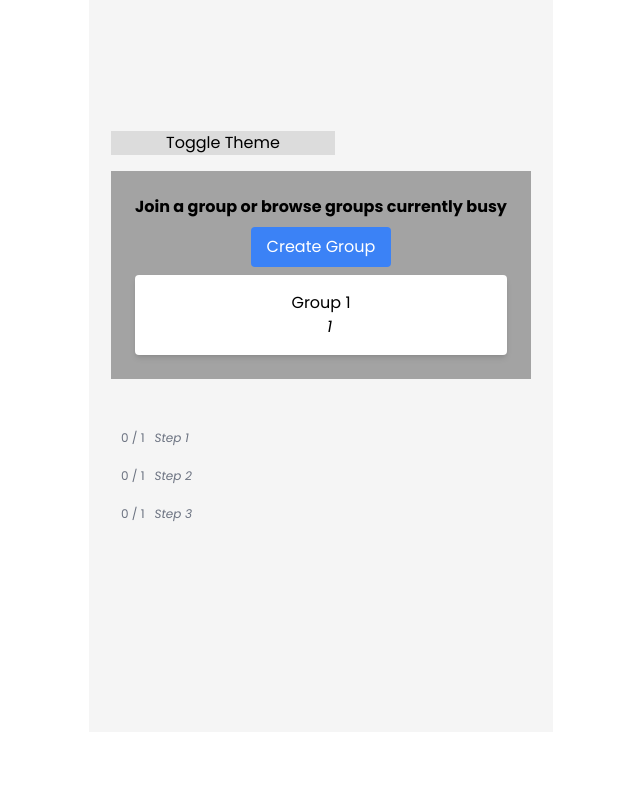
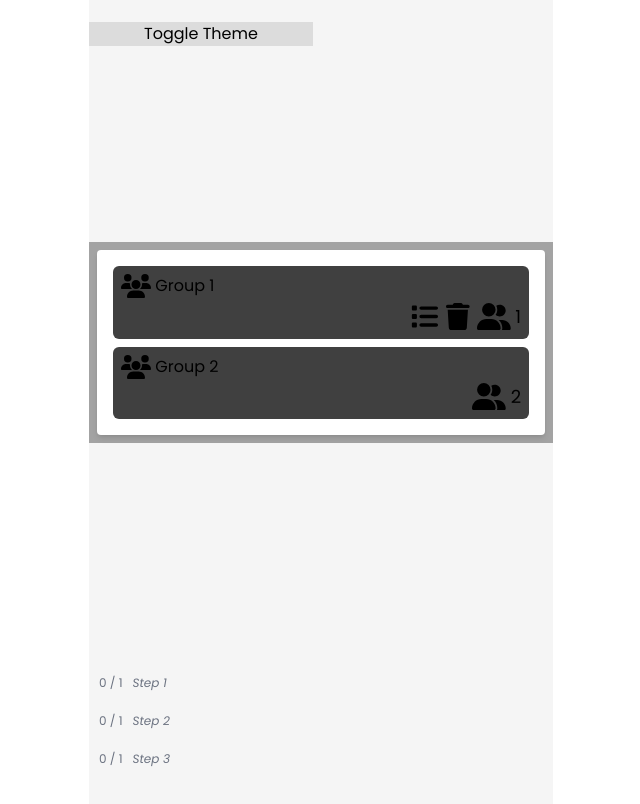
Before and after one commit to solareon/slrn_groups, a React (Vite) app in the folder web/: page / in a window 1280 px wide. Shown: the top 804 px of the page, without its empty margins (319-959 px from the left). Built offline with nearby package versions, Linux system fonts and the light colour scheme.

Commit message:
more ui stuff

```diff
--- a/web/package.json
+++ b/web/package.json
@@ -4,6 +4,8 @@
     "private": true,
     "homepage": "./",
     "dependencies": {
+        "@fortawesome/free-solid-svg-icons": "^6.5.2",
+        "@fortawesome/react-fontawesome": "^0.2.2",
         "@testing-library/jest-dom": "^5.17.0",
         "@testing-library/react": "^13.4.0",
         "@testing-library/user-event": "^13.5.0",
--- a/web/src/App.tsx
+++ b/web/src/App.tsx
@@ -3,6 +3,8 @@ import GroupDashboard from "./components/GroupDashboard";
 import JoinGroup from "./components/JoinGroup";
 import PlayerList from "./components/PlayerList";
 import GroupJob from "./components/GroupJob";
+import { useGroupStore } from "./storage/GroupStore";
+import { useGroupJobStepStore } from "./storage/GroupJobStepStore";
 import { GroupJobStep } from "./types/GroupJobStep";
 import { Group } from "./types/Group";
 import { useNuiEvent } from "./hooks/useNuiEvent";
@@ -12,8 +14,6 @@ const devMode = !window?.["invokeNative"];
 
 const App = () => {
     const [theme, setTheme] = useState("light");
-    const [notificationText, setNotificationText] =
-        useState("Notification text");
     const appDiv = useRef(null);
 
     const {
@@ -30,25 +30,8 @@ const App = () => {
         useCamera,
     } = window as any;
 
-    const initialSteps: GroupJobStep[] = [
-        { id: 1, name: "Step 1", isDone: false },
-        { id: 2, name: "Step 2", isDone: false },
-        { id: 3, name: "Step 3", isDone: false },
-    ];
-
-    const [groups, setGroups] = useState<Group>([
-        {
-            id: 1,
-            status: "open",
-            GName: "Group 1",
-            GPass: "password",
-            Users: 1,
-            leader: 1,
-            members: [{ name: "Larry", CID: "ABCD1234", Player: 1 }],
-            stage: initialSteps,
-            ScriptCreated: false,
-        },
-    ]);
+    const { groups, setGroups } = useGroupStore();
+    const { groupJobSteps } = useGroupJobStepStore();
 
     const createGroup = () => {
         const newGroup = {
@@ -59,7 +42,7 @@ const App = () => {
             Users: 1,
             leader: 1,
             members: [{ name: "Larry", CID: "ABCD1234", Player: 1 }],
-            stage: initialSteps,
+            stage: groupJobSteps,
             ScriptCreated: false,
         };
         setGroups([...groups, newGroup]);
@@ -135,10 +118,6 @@ const App = () => {
         });
     }, [theme]);
 
-    useEffect(() => {
-        if (notificationText === "") setNotificationText("Notification text");
-    }, [notificationText]);
-
     const toggleTheme = () => {
         setTheme(theme === "dark" ? "light" : "dark");
         console.log(theme);
@@ -147,27 +126,20 @@ const App = () => {
     return (
         <AppProvider>
             <div
-        className={`h-screen w-full flex items-center justify-center flex-wrap bg-background-primary-light dark:bg-background-primary-dark font-poppins ${devMode ? "" : "hidden"}`}
+                className="grid grid-cols-1 size-full items-center justify-center bg-background-primary-light dark:bg-background-primary-dark font-poppins text-center gap-4"
                 ref={appDiv}
                 data-mode={theme}
             >
-        <div className="w-full h-full flex flex-col items-center justify-center gap-12">
-        <div className="flex flex-col text-center gap-4">
                 <button
                     onClick={toggleTheme}
                     className="w-56 h-13 bg-background-highlight-light dark:bg-background-highlight-dark text-text-primary-light dark:text-text-primary-dark rounded-m"
                 >
                     Toggle Theme
                 </button>
-          <GroupDashboard
-          groups={groups}
-          createGroup={createGroup}
-          />
+                <GroupDashboard groups={groups} createGroup={createGroup} />
                 <JoinGroup />
                 <PlayerList />
-          <GroupJob initialSteps={initialSteps} />
-        </div>
-        </div>
+                <GroupJob />
             </div>
         </AppProvider>
     );
--- a/web/src/components/DataHandler.tsx
+++ b/web/src/components/DataHandler.tsx
@@ -1,13 +1,16 @@
-import React from 'react';
-import { useNuiEvent } from '../hooks/useNuiEvent';
-import { usePlayerDataStore } from '../storage/PlayerDataStore';
+import React from "react";
+import { useNuiEvent } from "../hooks/useNuiEvent";
+import { usePlayerDataStore } from "../storage/PlayerDataStore";
+import { useGroupStore } from "../storage/GroupStore";
 
 const DataHandler: React.FC = () => {
-  const { setPlayerData } = usePlayerDataStore();
+    const { setPlayerData } = usePlayerDataStore();
+    const { setGroups } = useGroupStore();
 
-  useNuiEvent('LoadPhoneData', setPlayerData);
+    useNuiEvent("loadPlayerData", setPlayerData);
+    useNuiEvent("setGroups", setGroups);
 
-  return null; // This component doesn't render anything
+    return null; // This component doesn't render anything
 };
 
 export default DataHandler;
--- a/web/src/components/GroupDashboard.tsx
+++ b/web/src/components/GroupDashboard.tsx
@@ -2,54 +2,63 @@ import React, { useState } from 'react';
 import CreateGroup from "./CreateGroup";
 import { Group } from '../types/Group';
 import { usePlayerDataStore } from '../storage/PlayerDataStore';
+import { FontAwesomeIcon } from '@fortawesome/react-fontawesome';
+import { faUsers, faList, faTrash, faUserGroup } from '@fortawesome/free-solid-svg-icons';
+
 
 const GroupDashboard = ({ groups, createGroup }) => {
   const { playerData } = usePlayerDataStore();
   const [ showCreateGroup, setShowCreateGroup ] = useState(false);
+  const inGroup = groups.some(group => group.members.some(member => member.Player === playerData.source));
 
   return (
-    <div className="p-6 bg-neutral-400">
+    <div className="p-2 bg-neutral-400">
+      {!inGroup && (
+        <div>
           <div className="text-md font-bold text-text-primary-light dark:text-text-primary-dark">
-      Join a group or browse groups currently busy</div>
+            Join a group or browse groups currently busy
+          </div>
           <button
             onClick={() => setShowCreateGroup(true)}
             className="px-4 py-2 m-2 bg-blue-500 text-white rounded hover:bg-blue-600"
           >
             Create Group
           </button>
-      <div className="max-w-4xl mx-auto bg-white p-4 rounded shadow-md">
+        </div>
+      )}
+      <div className="mx-auto bg-white p-2 rounded shadow-md">
         {Object.keys(groups).map((key) => {
           const element = groups[key];
           let isLeader = element.leader === playerData.source;
-        let isMember = element.members.some(member => member.Player === playerData.source);
+          let isMember = element.members.some((member) => member.Player === playerData.source);
 
           return (
-          <div key={element.id} className="jobcenter-div-job-group">
-            <div className="jobcenter-div-job-group-image">
-              <i className="fas fa-users"></i>
+            <div key={element.id} className="flex flex-row grid grid-rows-2 bg-neutral-700 rounded-md m-2 p-2">
+              <div className="flex justify-start row-span-1">
+                <FontAwesomeIcon icon={faUsers} size="xl" /> &nbsp;{element.GName}
               </div>
-            <div className="jobcenter-div-job-group-body-main">
-              {element.GName}
+              <div className="flex justify-end row-span-1">
                 {isLeader ? (
                   <>
-                  <i id="jobcenter-block-grouped" data-id={element.id} data-pass={element.GPass} className="fas fa-sign-in-alt"></i>
-                  <div className="jobcenter-option-class-body">
-                    <i id="jobcenter-list-group" data-id={element.id} style={{ paddingRight: '5%' }} className="fas fa-list-ul"></i>
-                    <i id="jobcenter-delete-group" data-delete={element.id} className="fas fa-trash-alt"></i>
-                    <i style={{ paddingLeft: '5%', paddingRight: '5%' }} className="fas fa-user-friends"> {element.Users}</i>
+                    <div className="items-center text-lg">
+                      <FontAwesomeIcon icon={faList} size="xl" className="px-1" />
+                      <FontAwesomeIcon icon={faTrash} size="xl" className="px-1" />
+                      <FontAwesomeIcon icon={faUserGroup} size="xl" className="px-1" />
+                      {element.Users}
                     </div>
                   </>
                 ) : (
-                <div className="jobcenter-option-class-body">
+                  <div className="items-center text-lg">
                     {isMember ? (
                       <>
-                      <i id="jobcenter-leave-grouped" data-id={element.id} data-pass={element.GPass} className="fas fa-sign-out-alt" style={{ transform: 'rotate(180deg)' }}></i>
-                      <i id="jobcenter-list-group" data-id={element.id} style={{ paddingRight: '5%' }} className="fas fa-list-ul"></i>
+                        <FontAwesomeIcon icon={faTrash} size="xl" className="px-1" />
+                        <FontAwesomeIcon icon={faUserGroup} size="xl" /> {element.Users}
                       </>
                     ) : (
-                    <i id="jobcenter-join-grouped" data-id={element.id} data-pass={element.GPass} className="fas fa-sign-in-alt"></i>
+                      <>
+                        <FontAwesomeIcon icon={faUserGroup} size="xl" /> {element.Users}
+                      </>
                     )}
-                  <i style={{ paddingLeft: '5%', paddingRight: '5%' }} className="fas fa-user-friends">{element.Users}</i>
                   </div>
                 )}
               </div>
@@ -60,7 +69,7 @@ const GroupDashboard = ({ groups, createGroup }) => {
       {showCreateGroup && (
         <CreateGroup
           onSelect={(groupData) => {
-                        handleCreateGroup(groupData);
+            createGroup(groupData);
             setShowCreateGroup(false);
           }}
           onClose={() => setShowCreateGroup(false)}
--- a/web/src/components/GroupJob.tsx
+++ b/web/src/components/GroupJob.tsx
@@ -2,13 +2,15 @@ import React, { useState } from 'react';
 import clsx from 'clsx';
 import { useNuiEvent } from '../hooks/useNuiEvent';
 import { GroupJobStep } from '../types/GroupJobStep';
+import { useGroupJobStepStore } from '../storage/GroupJobStepStore';
 
 interface GroupJobProps {
   initialSteps: GroupJobStep[];
 }
 
-const GroupJob: React.FC<GroupJobProps> = ({ initialSteps }) => {
-  const [steps, setSteps] = useState<GroupJobStep[]>(initialSteps);
+const GroupJob: React.FC<GroupJobProps> = () => {
+  const { groupJobSteps } = useGroupJobStepStore();
+  const [steps, setSteps] = useState<GroupJobStep[]>(groupJobSteps);
 
   useNuiEvent('updateGroupJobStep', (data: { id: string; isDone: boolean }) => {
     if (!data || !data.id) {
--- /dev/null
+++ b/web/src/storage/GroupJobStepStore.ts
@@ -0,0 +1,16 @@
+import { create } from 'zustand';
+import { GroupJobStep } from '../types/GroupJobStep';
+
+interface GroupJobStepStore {
+    groupJobSteps: GroupJobStep[];
+    setGroupJobSteps: (groupJobSteps: GroupJobStep[]) => void;
+}
+
+export const useGroupJobStepStore = create<GroupJobStepStore>((set) => ({
+  groupJobSteps: [
+    { id: 1, name: "Step 1", isDone: false },
+    { id: 2, name: "Step 2", isDone: false },
+    { id: 3, name: "Step 3", isDone: false },
+  ],
+  setGroupJobSteps: (data) => set({ groupJobSteps: data }),
+}));
--- /dev/null
+++ b/web/src/storage/GroupStore.ts
@@ -0,0 +1,42 @@
+import { create } from "zustand";
+import { Group } from "../types/Group";
+import { GroupJobStep } from "../types/GroupJobStep";
+
+interface GroupStore {
+    groups: Group[];
+    setGroups: (groups: Group[]) => void;
+}
+
+const initialSteps: GroupJobStep[] = [
+    { id: 1, name: "Step 1", isDone: false },
+    { id: 2, name: "Step 2", isDone: false },
+    { id: 3, name: "Step 3", isDone: false },
+];
+
+export const useGroupStore = create<GroupStore>((set) => ({
+    groups: [
+        {
+            id: 1,
+            status: "open",
+            GName: "Group 1",
+            GPass: "password",
+            Users: 1,
+            leader: 1,
+            members: [{ name: "Larry", CID: "ABCD1234", Player: 1 }],
+            stage: initialSteps,
+            ScriptCreated: false,
+        },
+        {
+            id: 2,
+            status: "open",
+            GName: "Group 2",
+            GPass: "password",
+            Users: 2,
+            leader: 2,
+            members: [{ name: "Larry", CID: "ABCD1234", Player: 3 }],
+            stage: initialSteps,
+            ScriptCreated: false,
+        },
+    ],
+    setGroups: (groups) => set({ groups }),
+}));
```
Also changed, not shown: web/src/components/CreateGroup.tsx (+31 -12 lines), web/src/components/Tooltip.tsx (added, +22 -0 lines). Lines whose indentation alone changed are shown as unchanged.
